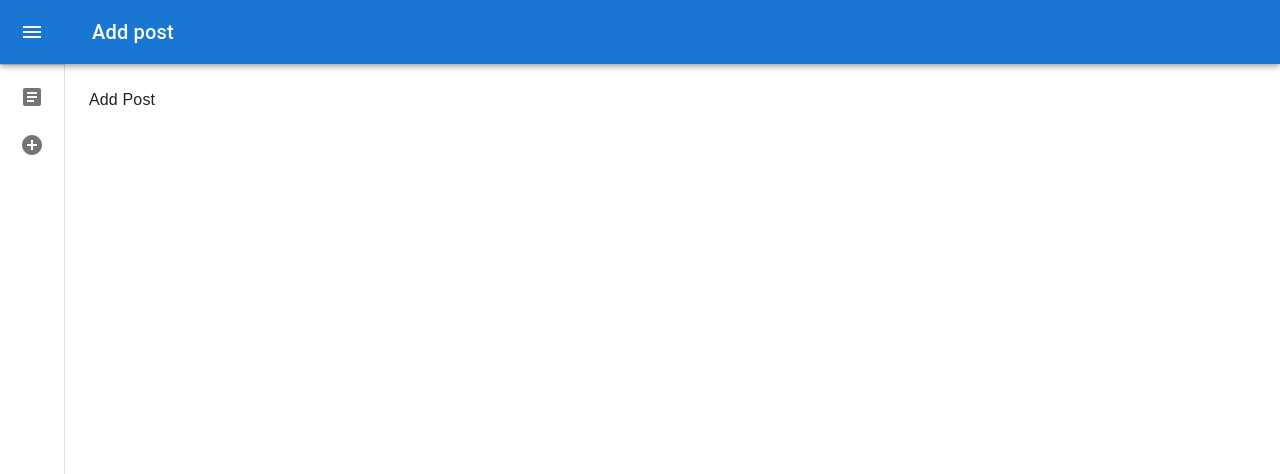
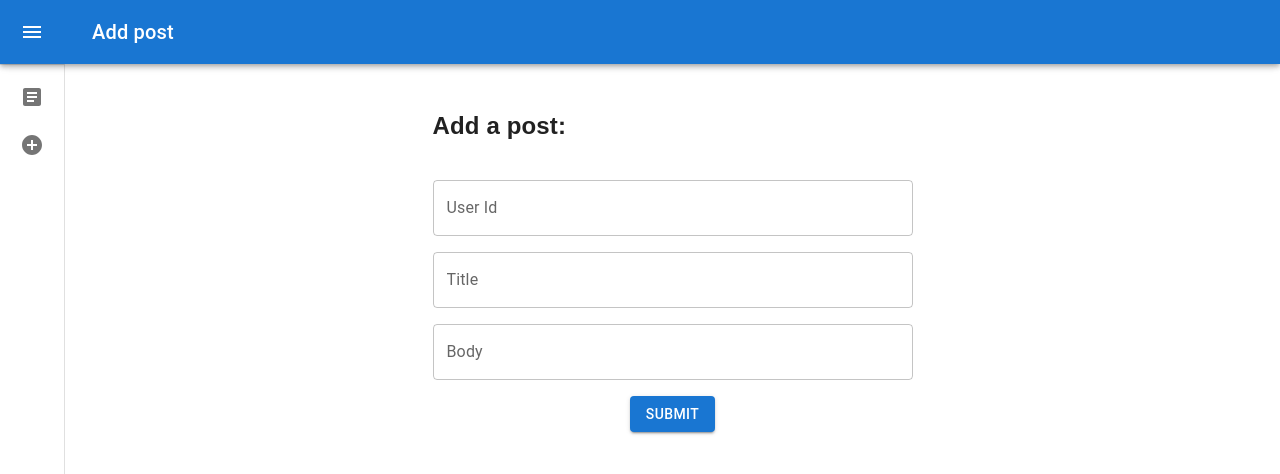
Before and after one commit to ADSmith-0/Next-CRUD-app, a Next.js app: page /add-post in a window 1280 px wide. Shown: the top 474 px of the page. Built offline with nearby package versions, Linux system fonts and the light colour scheme.

Commit message:
update: add post page now fully functional

```diff
--- a/components/navbar.js
+++ b/components/navbar.js
@@ -22,7 +22,7 @@ import AddCircleIcon from '@mui/icons-material/AddCircle';
 import ArticleIcon from '@mui/icons-material/Article';
 import Link from 'next/link';
 
-import { toTitleCase } from '@/util';
+import { toTitleCase } from '@/lib/util';
 
 const drawerWidth = 240;
 
--- /dev/null
+++ b/lib/fetch.js
@@ -0,0 +1,12 @@
+
+const postJSON = (url, body) => (
+    fetch(url, {
+        method: "POST",
+        headers: {
+            "Content-Type": "application/json"
+        },
+        body: JSON.stringify(body)
+    })
+)
+
+export { postJSON };
--- a/pages/add-post.js
+++ b/pages/add-post.js
@@ -1,5 +1,110 @@
+import { Alert, Button, TextField } from "@mui/material";
+import { useEffect, useState } from 'react';
+import { postJSON } from "@/lib/fetch";
+import style from "../styles/add-post.module.css";
+
 export default function AddPost() {
-  return (
-    <div>Add Post</div>
-  )
+    const [ userId, setUserId ] = useState("");
+    const [ title, setTitle ] = useState("");
+    const [ body, setBody ] = useState("");
+
+    const [ successAlertVisible, setSuccessAlertVisible ] = useState(false);
+    const [ errorAlertVisible, setErrorAlertVisible ] = useState(false);
+
+
+    const resetFields = () => {
+        setUserId("");
+        setTitle("");
+        setBody("");
+    }
+
+    useEffect(() => {
+        const timeout = setTimeout(() => setSuccessAlertVisible(false), 5000);
+        return () => clearTimeout(timeout);
+    }, [ successAlertVisible ]);
+
+    useEffect(() => {
+        const timeout = setTimeout(() => setErrorAlertVisible(false), 5000);
+        return () => clearTimeout(timeout);
+    }, [ errorAlertVisible ]);
+
+    const handleSubmit = async (e) => {
+        e.preventDefault();
+
+        try {
+            const response = await postJSON("/api/create-post", { userId, title, body });
+            if(response.ok){
+                resetFields();
+                setSuccessAlertVisible(true);
+            }else{
+                setErrorAlertVisible(true);
+            }
+        }catch(error){
+            throw error;
+        }
+    }
+
+    return (
+        <div className={`${style.container} ${style.flex}`}>
+            <h2>Add a post:</h2>
+            {/* Ideally we'd use action with an endpoint at our API
+            like with sveltekit forms, but that doesn't work here */}
+            <form className={style.flex} onSubmit={handleSubmit}>
+                <TextField
+                    label="User Id"
+                    variant="outlined"
+                    inputProps={{
+                        inputMode: "numeric",
+                        pattern: "[0-9]{1}",
+                        required: true,
+                        title: "Must be a number < 10"
+                    }}
+                    value={userId}
+                    onInput={(e) => setUserId(e.target.value)}
+                    fullWidth
+                />
+                <TextField
+                    label="Title"
+                    variant="outlined"
+                    inputProps={{
+                        inputMode: "text",
+                        pattern: ".+",
+                        required: true,
+                        title: "Cannot be empty"
+                    }}
+                    value={title}
+                    onInput={(e) => setTitle(e.target.value)}
+                    fullWidth
+                />
+                <TextField
+                    label="Body"
+                    variant="outlined"
+                    inputProps={{
+                        inputMode: "text",
+                        pattern: ".+",
+                        required: true,
+                        title: "Cannot be empty"
+                    }}
+                    value={body}
+                    onInput={(e) => setBody(e.target.value)}
+                    fullWidth
+                    />
+                <Button
+                    type="submit"
+                    variant="contained"
+                    className={style.btn}
+                >
+                    Submit
+                </Button>
+            </form>
+            {
+                successAlertVisible &&
+                <Alert onClose={() => setSuccessAlertVisible(false)}>Post added!</Alert>
+            }
+            {
+                errorAlertVisible &&
+                <Alert severity="error" onClose={() => setErrorAlertVisible(false)}>Something went wrong please try again</Alert>
+            }
+        </div>
+    )
 }
--- /dev/null
+++ b/pages/api/create-post.js
@@ -0,0 +1,12 @@
+import { postJSON } from "@/lib/fetch";
+
+export default async function handler(req, res) {
+    try {
+        const response = await postJSON(process.env.API_URL, req.body);
+        res.status(response.status).send(response);
+    }catch(error){
+        console.error(error);
+        res.status(500).send({ error });
+    }
+
+}
--- a/pages/api/postForm.js
+++ /dev/null
@@ -1,5 +0,0 @@
-// Next.js API route support: https://nextjs.org/docs/api-routes/introduction
-
-export default function handler(req, res) {
-  res.status(200).json({ name: 'John Doe' })
-}
--- /dev/null
+++ b/styles/add-post.module.css
@@ -0,0 +1,14 @@
+.container {
+    width: 60vh;
+    margin: auto;
+}
+.flex {
+    display: flex;
+    flex-direction: column;
+    gap: 1em;
+    justify-content: space-evenly;
+}
+
+.btn {
+    align-self: center;
+}
```
Also changed, not shown: lib/util.js (renamed from util.js).
